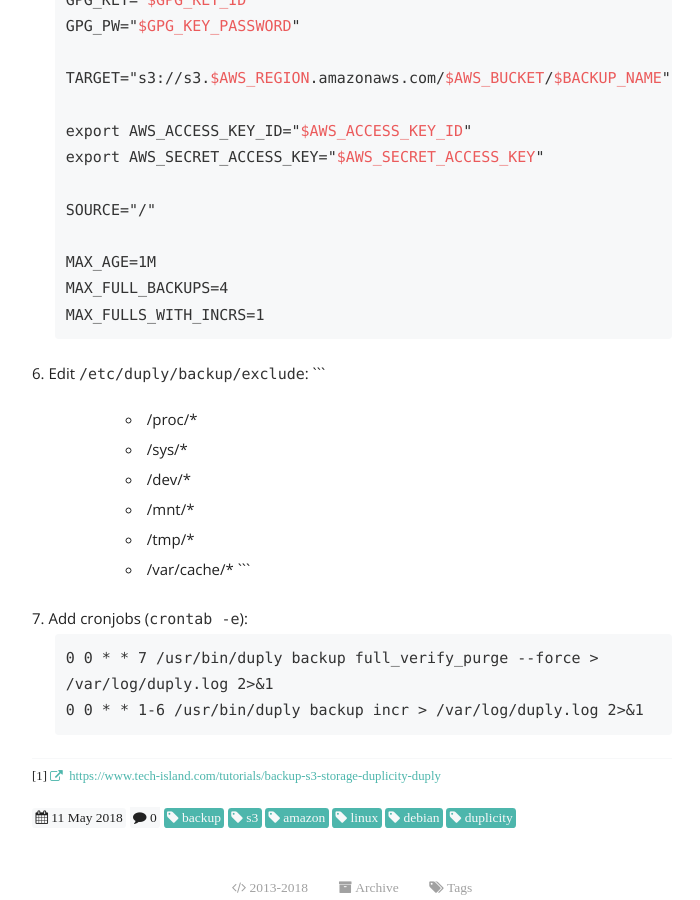
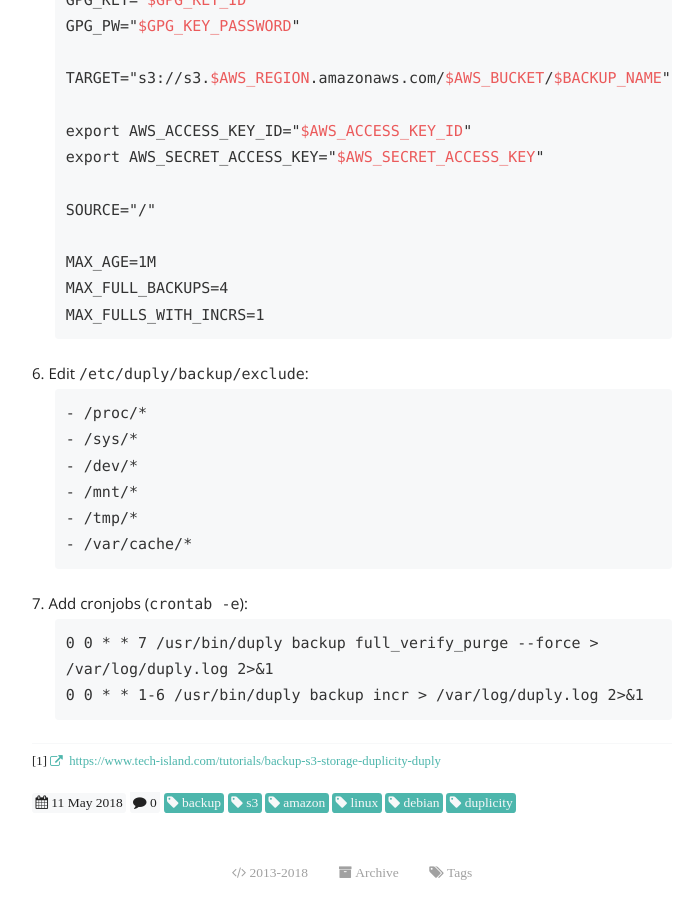
Before and after one commit to gh0st/docs.j7k6.org, a Jekyll site: the page built from _posts/2018-05-11-debian-duplicity-duply-amazon-s3-backup.md, in a window 1280 px wide and 900 px high, scrolled down 836 px. Shown: the whole window, without its empty margins (288-988 px from the left). Built offline with Jekyll 4.4.1, drawn with Linux system fonts in a browser that asks for light colours; nearby versions of some CDN libraries; some web fonts are replaced; comment, search, counter and statistics services are not loaded.

Commit message:
Update 2018-05-11-debian-duplicity-duply-amazon-s3-backup.md

````diff
--- a/_posts/2018-05-11-debian-duplicity-duply-amazon-s3-backup.md
+++ b/_posts/2018-05-11-debian-duplicity-duply-amazon-s3-backup.md
@@ -39,14 +39,14 @@ tags: [backup,s3,amazon,linux,debian,duplicity]
    MAX_FULLS_WITH_INCRS=1
    ```
 6. Edit `/etc/duply/backup/exclude`:
-   ```
-   - /proc/*
-   - /sys/*
-   - /dev/*
-   - /mnt/*
-   - /tmp/*
-   - /var/cache/*
-   ```
+   ```yml
+- /proc/*
+- /sys/*
+- /dev/*
+- /mnt/*
+- /tmp/*
+- /var/cache/*
+```
 7. Add cronjobs (`crontab -e`):
    ```
    0 0 * * 7 /usr/bin/duply backup full_verify_purge --force > /var/log/duply.log 2>&1
````
